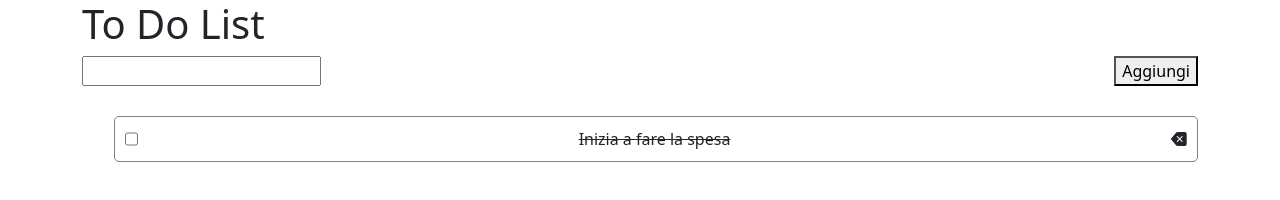
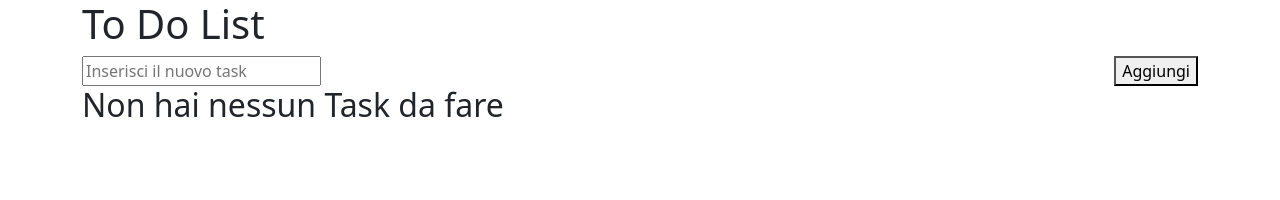
Before and after one commit to maino1997/vue-todolist, a plain HTML site: page index.html in a window 1280 px wide. Drawn offline with nearby package versions, Linux system fonts and the light colour scheme.

Commit message:
empty starting object

```diff
--- a/index.html
+++ b/index.html
@@ -19,9 +19,10 @@
         <div class="container">
             <h1>To Do List</h1>
             <div class="input d-flex justify-content-between">
-                <input type="text" v-model="userText">
+                <input type="text" placeholder="Inserisci il nuovo task" v-model="userText">
                 <button @click="getText">Aggiungi</button>
             </div>
+            <h2 v-if="list.length <= 0">Non hai nessun Task da fare</h2>
             <ul>
                 <li v-for="(item , index) in list" class="d-flex justify-content-between">
                     <input type="checkbox" @click="toggleDone(index)"> <span :class=" {done : item.done}">{{ item.text
--- a/script.js
+++ b/script.js
@@ -8,10 +8,7 @@ var app = new Vue({
         userText: '',
         done: false,
         list: [
-            {
-                text: 'Inizia a fare la spesa',
-                done: true,
-            },
+
         ],
     },
 
```
